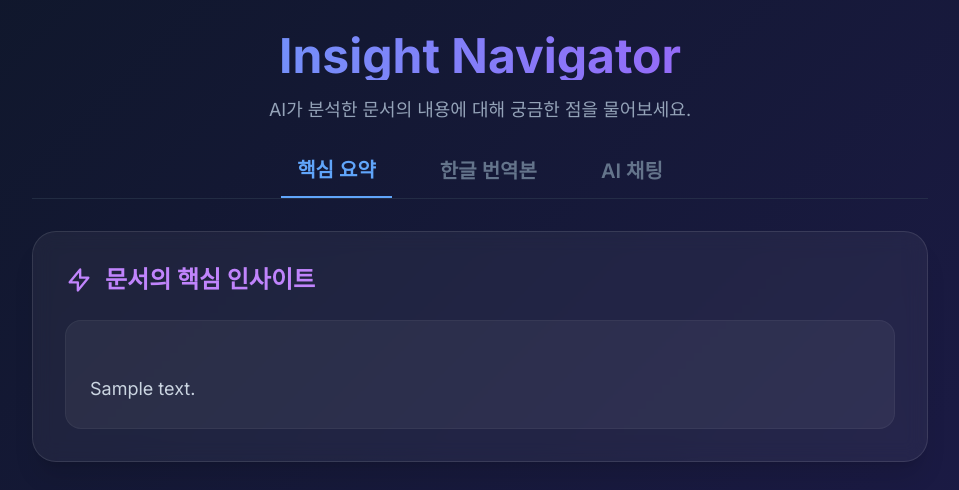
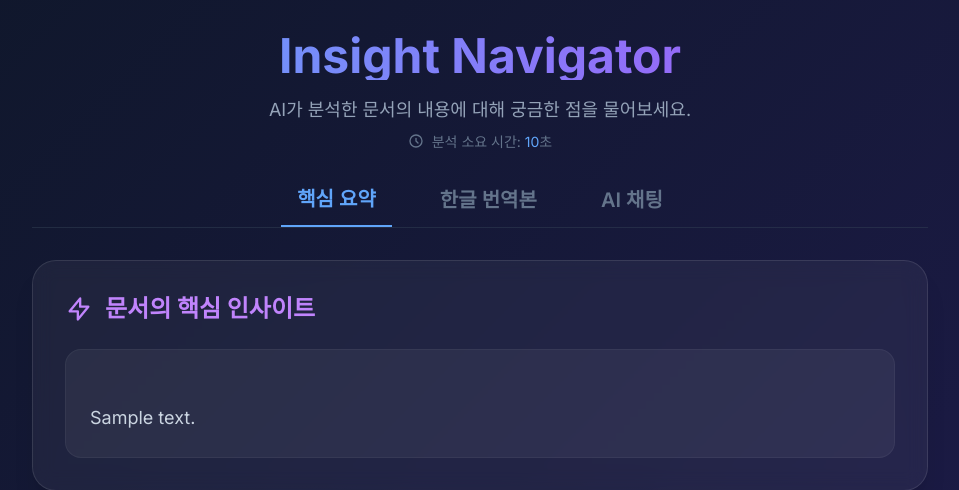
Before and after one commit to fss1208/SeSEC_miniproject_202601, a Flask app: template templates/result.html in a window 1280 px wide. Shown: the top 490 px of the page, without its empty margins (160-1119 px from the left). Run offline with Flask 3, Linux system fonts and the light colour scheme; the template is opened without the code that fills it: most values are stand-ins (such as "Sample title", 1, 10 or a date in 2020); some libraries are stand-ins or nearby versions.

Commit message:
20260127b : 분석 소요시간 표시

```diff
--- a/app.py
+++ b/app.py
@@ -1,7 +1,7 @@
 from flask import Flask, render_template, request, jsonify
 from library import PdfNavigator
 from dotenv import load_dotenv
-import os, warnings
+import os, warnings, time
 
 warnings.filterwarnings('ignore')
 
@@ -35,9 +35,15 @@ def result():
         file.save(file_path)
 
         try:
+            # 시작 시간 기록
+            start_time = time.time()
+
             # PdfNavigator를 사용하여 PDF 분석 (번역 및 요약)
             navigator = PdfNavigator(file_path)
             result = navigator.run()
+
+            # 종료 시간 기록 및 소요 시간 계산
+            duration = round(time.time() - start_time, 2)
 
             # 파일 분석 후 삭제 (공간 절약)
             # os.remove(file_path)
@@ -46,7 +52,8 @@ def result():
             return render_template("result.html",
                                  summary=result.get('summary', '요약 결과가 없습니다.'),
                                  translation=result.get('translation', '번역 결과가 없습니다.'),
-                                 file_path=file_path)
+                                 file_path=file_path,
+                                 duration=duration)
         except Exception as e:
             if os.path.exists(file_path):
                 os.remove(file_path)
--- a/templates/result.html
+++ b/templates/result.html
@@ -46,7 +46,13 @@
             <h1 class="text-5xl font-bold bg-clip-text text-transparent bg-gradient-to-r from-blue-400 to-purple-500 mb-4 cursor-pointer" onclick="location.href='/'">
                 Insight Navigator
             </h1>
-            <p class="text-slate-400 text-lg">AI가 분석한 문서의 내용에 대해 궁금한 점을 물어보세요.</p>
+            <p class="text-slate-400 text-lg">
+                AI가 분석한 문서의 내용에 대해 궁금한 점을 물어보세요.
+                <span class="block mt-2 text-sm text-slate-500 font-medium">
+                    <svg class="w-4 h-4 inline-block mr-1 mb-1" fill="none" stroke="currentColor" viewBox="0 0 24 24"><path stroke-linecap="round" stroke-linejoin="round" stroke-width="2" d="M12 8v4l3 3m6-3a9 9 0 11-18 0 9 9 0 0118 0z"></path></svg>
+                    분석 소요 시간: <span class="text-blue-400">{{ duration }}</span>초
+                </span>
+            </p>
         </header>
 
         <!-- 탭 네비게이션 -->
```
Also changed, not shown: README.md.
